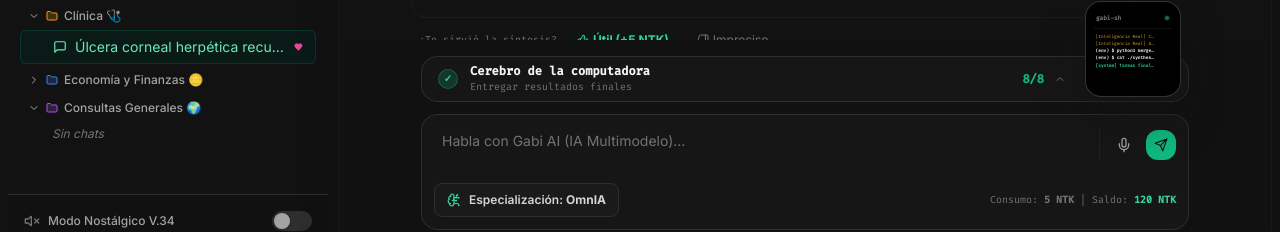
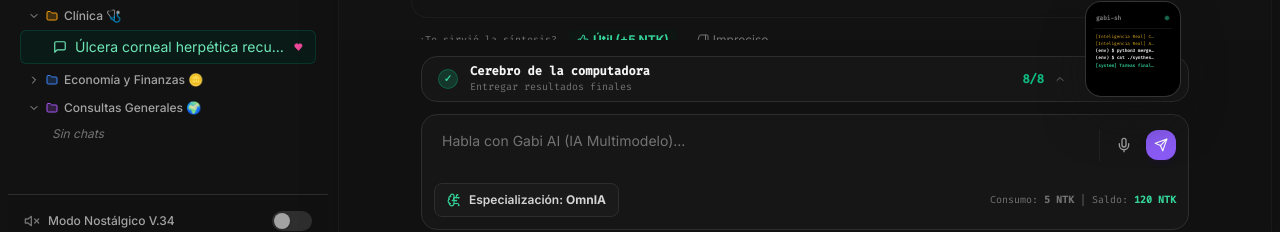
Before and after one commit to rogerbaia/Gabi-AI, a React (Vite) app: page / in a window 1280 px wide. Shown: the part 545-777 px from the top of the page. Built offline with nearby package versions, Linux system fonts and the light colour scheme.

Commit message:
style: change send button color to match purple logo node

```diff
--- a/src/components/ChatArea.jsx
+++ b/src/components/ChatArea.jsx
@@ -1027,7 +1027,7 @@ Hemos combinado los aportes lógicos de GPT-4, la redacción estructurada de Cla
                         className={`p-2 rounded-xl transition-all ${
                           nostalgicMode
                             ? 'retro-button border border-[#39ff14] text-[#39ff14]'
-                            : 'bg-emerald-500 text-slate-950 hover:bg-emerald-400 font-bold'
+                            : 'bg-violet-500 text-white hover:bg-violet-400 shadow-md shadow-violet-950/20'
                         }`}
                       >
                         <Send size={14} />
```
